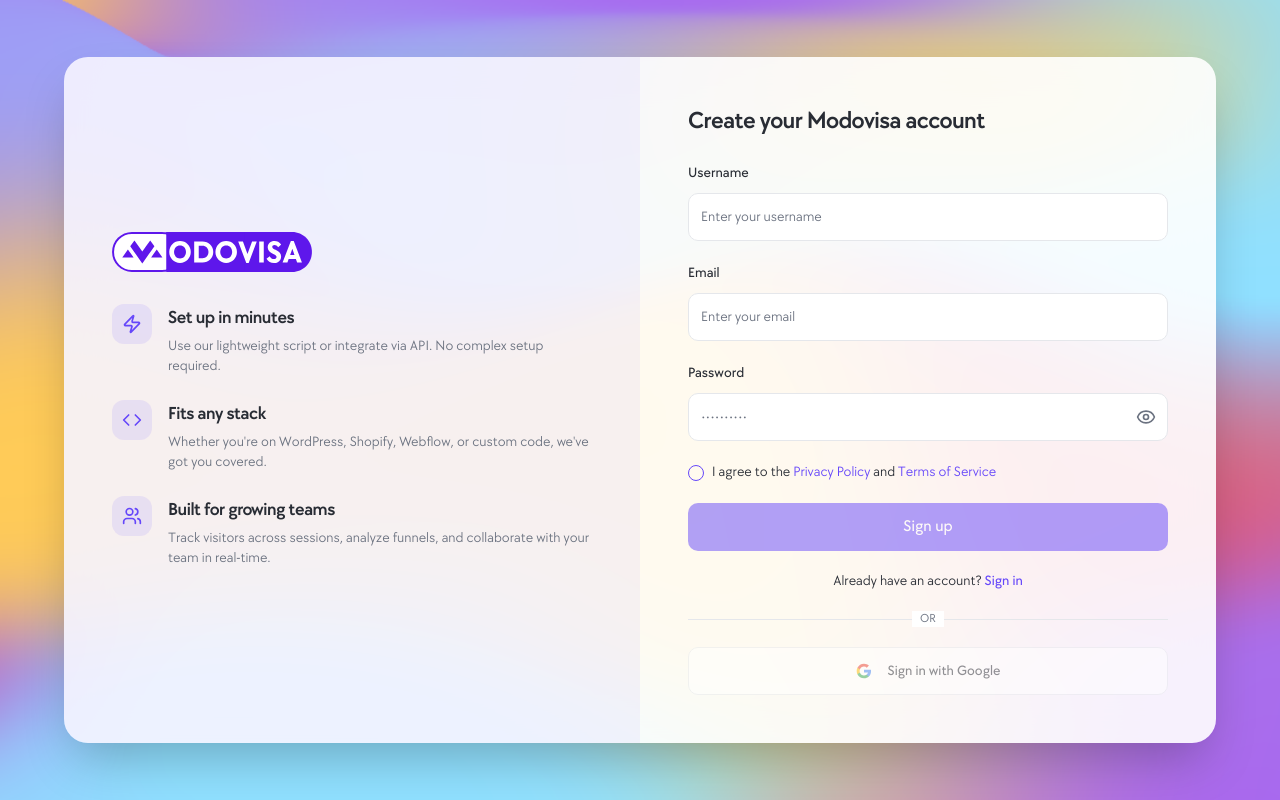
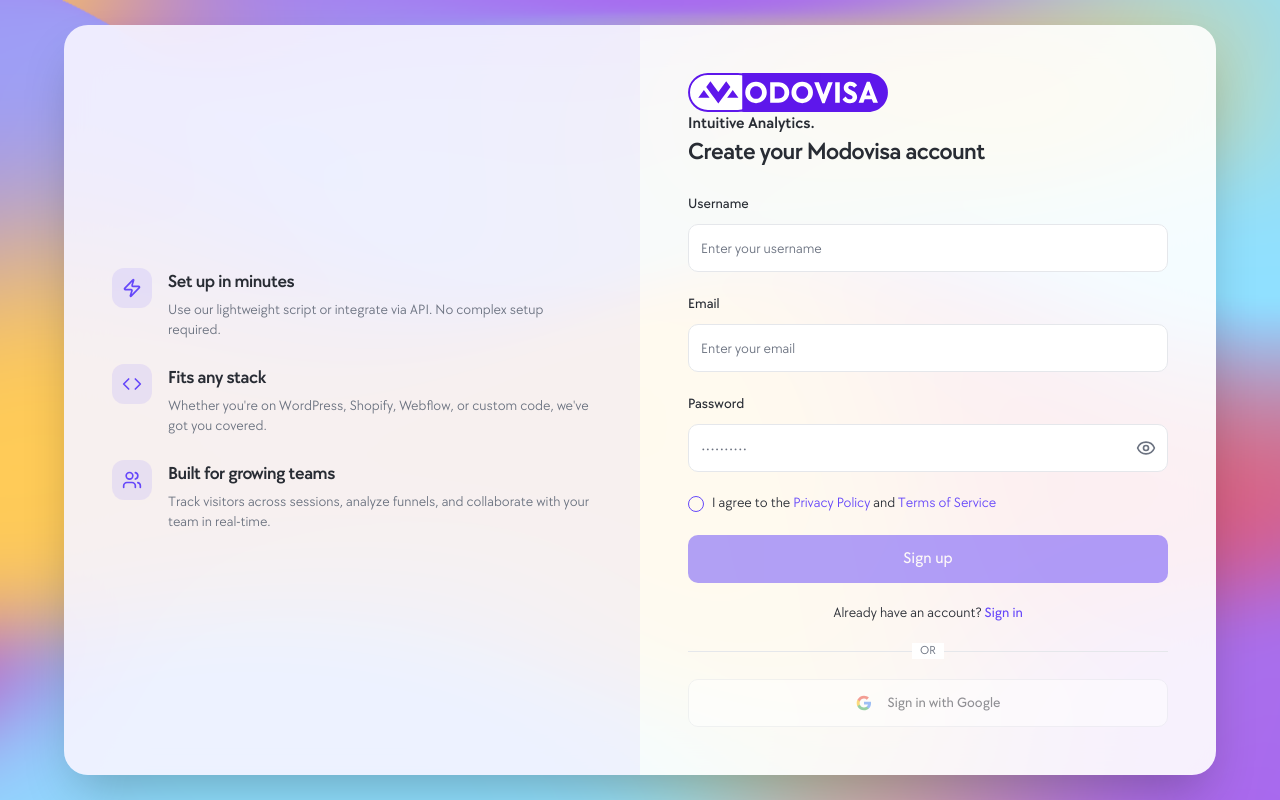
Before and after one commit to Modovisa/website-dev, a React (Vite) app: page /register in a window 1280 px wide. Built offline with nearby package versions, Linux system fonts and the light colour scheme.

Commit message:
updated > Register.tsx

```diff
--- a/src/pages/Register.tsx
+++ b/src/pages/Register.tsx
@@ -20,8 +20,6 @@ const Register = () => {
         <div className="grid md:grid-cols-2">
           {/* Left side - Benefits */}
           <div className="bg-primary/5 p-12 flex flex-col justify-center space-y-8">
-            <Logo showBeta={false} />
-
             <div className="space-y-6">
               <div className="flex gap-4">
                 <div className="flex-shrink-0">
@@ -69,6 +67,8 @@ const Register = () => {
 
           {/* Right side - Form */}
           <div className="p-12">
+            <Logo showBeta={false} />
+            <p class="text-md  font-semibold mb-0">Intuitive Analytics.</p>
             <h1 className="text-2xl font-semibold mb-6">Create your Modovisa account</h1>
 
             <form className="space-y-5">
```
